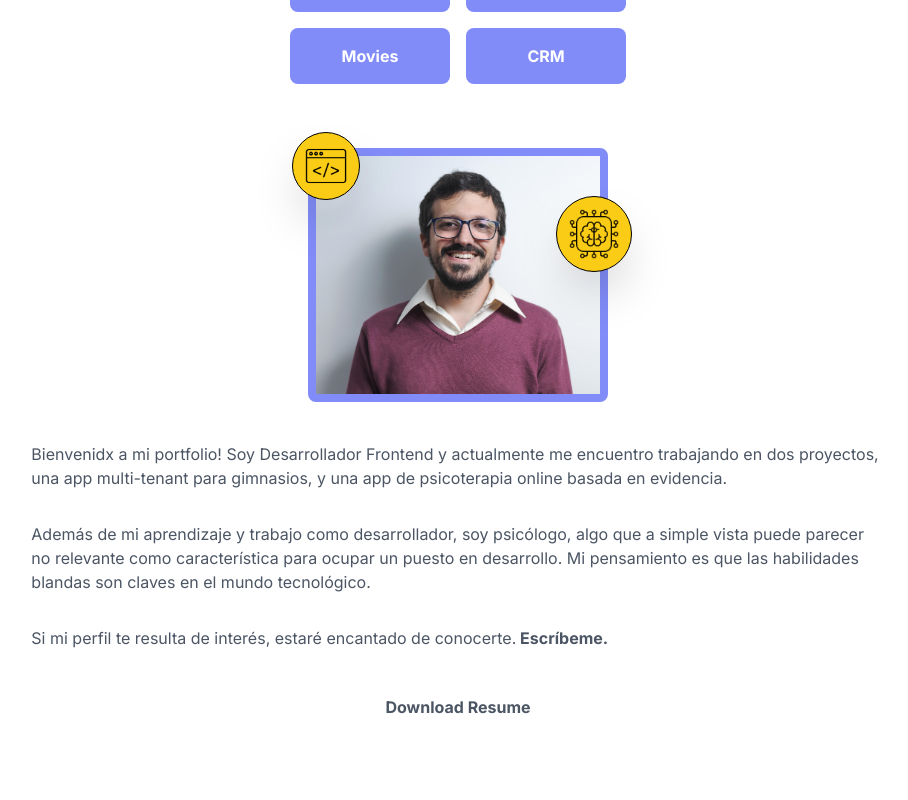
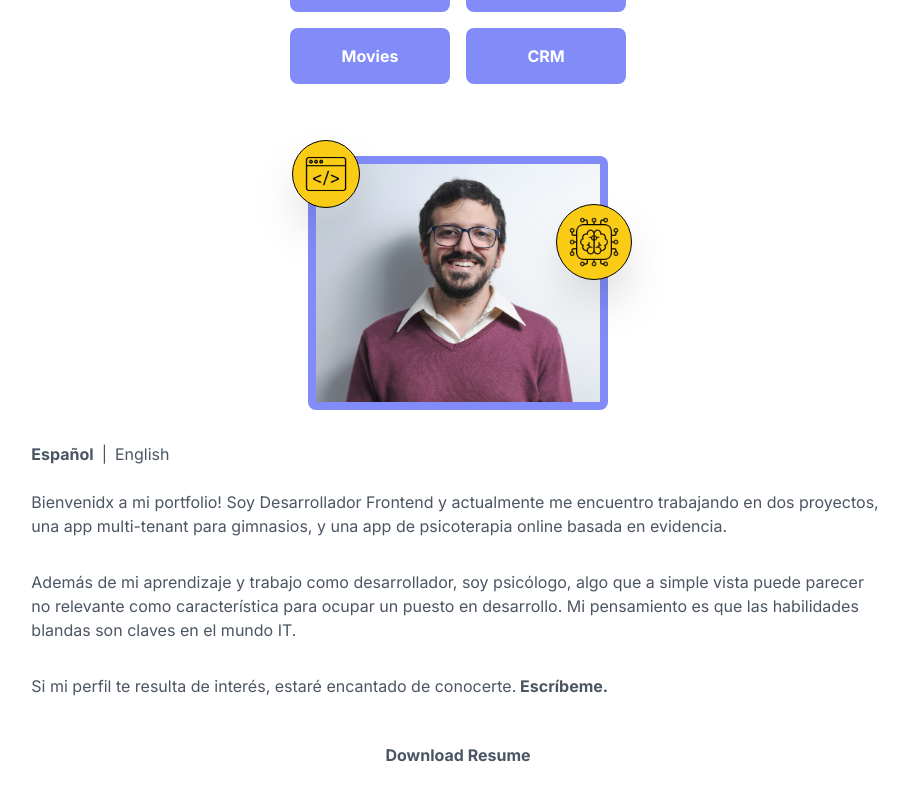
Before and after one commit to AlexEMartin/portfolio, a Next.js app: page / in a window 1280 px wide. Shown: the part 492-1292 px from the top of the page, without its empty margins (182-1090 px from the left). Built offline with nearby package versions, Linux system fonts and the light colour scheme.

Commit message:
Translation

```diff
--- a/src/app/artist/page.js
+++ b/src/app/artist/page.js
@@ -24,7 +24,7 @@ const Artist = () => {
         passHref={true}
       >
         <h1 className="text-2xl hover:opacity-70 font-bold transition-all duration-200 ease-in">
-          Sitio web para un gran Artista
+          Artistic website
         </h1>
       </Link>
       <Image
@@ -41,7 +41,7 @@ const Artist = () => {
         target="_blank"
         passHref={true}
       >
-        Repositorio
+        Repo
       </Link>
     </div>
   );
--- a/src/app/crm/page.js
+++ b/src/app/crm/page.js
@@ -9,7 +9,7 @@ const Crm = () => {
           Home
         </h4>
       </Link>
-      <h1 className="mt-32 text-2xl font-bold">CRM Tienda Almohadones</h1>
+      <h1 className="mt-32 text-2xl font-bold">Shop Deco CRM</h1>
       <Slider />
       <h2 className="mt-8 text-lg font-bold mt-8">Django / Postgres</h2>
       <Link
@@ -19,7 +19,7 @@ const Crm = () => {
         target="_blank"
         passHref={true}
       >
-        Repositorio
+        Repo
       </Link>
     </div>
   );
--- a/src/app/ecommerce/page.js
+++ b/src/app/ecommerce/page.js
@@ -21,7 +21,7 @@ const Ecommerce = () => {
         target="_blank"
         passHref={true}
       >
-        Repositorio
+        Repo
       </Link>
     </div>
   );
--- a/src/app/movies_app/page.js
+++ b/src/app/movies_app/page.js
@@ -19,7 +19,7 @@ const Ecommerce = () => {
         target="_blank"
         passHref={true}
       >
-        Repositorio
+        Repo
       </Link>
     </div>
   );
--- a/src/app/page.js
+++ b/src/app/page.js
@@ -1,5 +1,5 @@
 "use client";
-import React, { useEffect } from "react";
+import React, { useEffect, useState } from "react";
 import Link from "next/link";
 import AOS from "aos";
 import "aos/dist/aos.css";
@@ -10,6 +10,8 @@ export default function Home() {
   useEffect(() => {
     AOS.init({ duration: 1200 });
   }, []);
+
+  const [english, setEnglish] = useState(false);
 
   const downloadResume = () => {
     fetch("Resume.pdf").then((response) => {
@@ -72,13 +74,14 @@ export default function Home() {
           </div>
         </div>
       </div>
-      <div className="relative my-2">
+      <div className="relative my-4">
         <Image
           data-aos="fade-right"
           className="rounded-lg border-8 border-indigo-400"
           src="/perfil.jpg"
           width="300"
           height="400"
+          alt="profile"
         />
         <div
           data-aos="fade-right"
@@ -89,6 +92,7 @@ export default function Home() {
             src="/brain-tech.png"
             width="50"
             height="60"
+            alt="brain"
           />
         </div>
         <div
@@ -100,25 +104,47 @@ export default function Home() {
             src="/dev.png"
             width="42"
             height="70"
+            alt="dev"
           />
         </div>
       </div>
+      <div className="w-8/12 mt-16 relative" data-aos="fade-right">
+        <div className="absolute top-0 left-0 -mt-12 flex">
+          <span
+            onClick={() => setEnglish(false)}
+            className={`mr-2 hover:cursor-pointer ${
+              english ? "" : "font-bold"
+            }`}
+          >
+            Español
+          </span>
+          |
+          <span
+            onClick={() => setEnglish(true)}
+            className={`ml-2 hover:cursor-pointer ${
+              english ? "font-bold" : ""
+            }`}
+          >
+            English
+          </span>
+        </div>
+        {english
+          ? "Welcome to my portfolio! I'm a Frontend Developer currently working on two projects, a multi-tenant app for gyms, and an evidence-based online psychotherapy app."
+          : "Bienvenidx a mi portfolio! Soy Desarrollador Frontend y actualmente me encuentro trabajando en dos proyectos, una app multi-tenant para gimnasios, y una app de psicoterapia online basada en evidencia."}
+      </div>
       <p className="w-8/12 mt-8" data-aos="fade-right">
-        Bienvenidx a mi portfolio! Soy Desarrollador Frontend y actualmente me
-        encuentro trabajando en dos proyectos, una app multi-tenant para
-        gimnasios, y una app de psicoterapia online basada en evidencia.
-      </p>
-      <p className="w-8/12 mt-8" data-aos="fade-right">
-        Además de mi aprendizaje y trabajo como desarrollador, soy psicólogo,
-        algo que a simple vista puede parecer no relevante como característica
-        para ocupar un puesto en desarrollo. Mi pensamiento es que las
-        habilidades blandas son claves en el mundo tecnológico.
+        {english
+          ? "In addition to my learning process and working experience as a developer, I am a psychologist, something that at first sight may not seem relevant as a background to fill a development position. I believe that soft skills are key in IT."
+          : "Además de mi aprendizaje y trabajo como desarrollador, soy psicólogo, algo que a simple vista puede parecer no relevante como característica para ocupar un puesto en desarrollo. Mi pensamiento es que las habilidades blandas son claves en el mundo IT."}
       </p>
       <p className="w-8/12 mt-8">
-        Si mi perfil te resulta de interés, estaré encantado de conocerte.
+        {english
+          ? "If my profile seems interesting to you, I will be happy to meet up."
+          : " Si mi perfil te resulta de interés, estaré encantado de conocerte."}
+
         <a className="font-bold" href="mailto:alexeusebiomartin@gmail.com">
           {" "}
-          Escríbeme.
+          {english ? "Email me." : "Escríbeme."}
         </a>
       </p>
       <p
```
